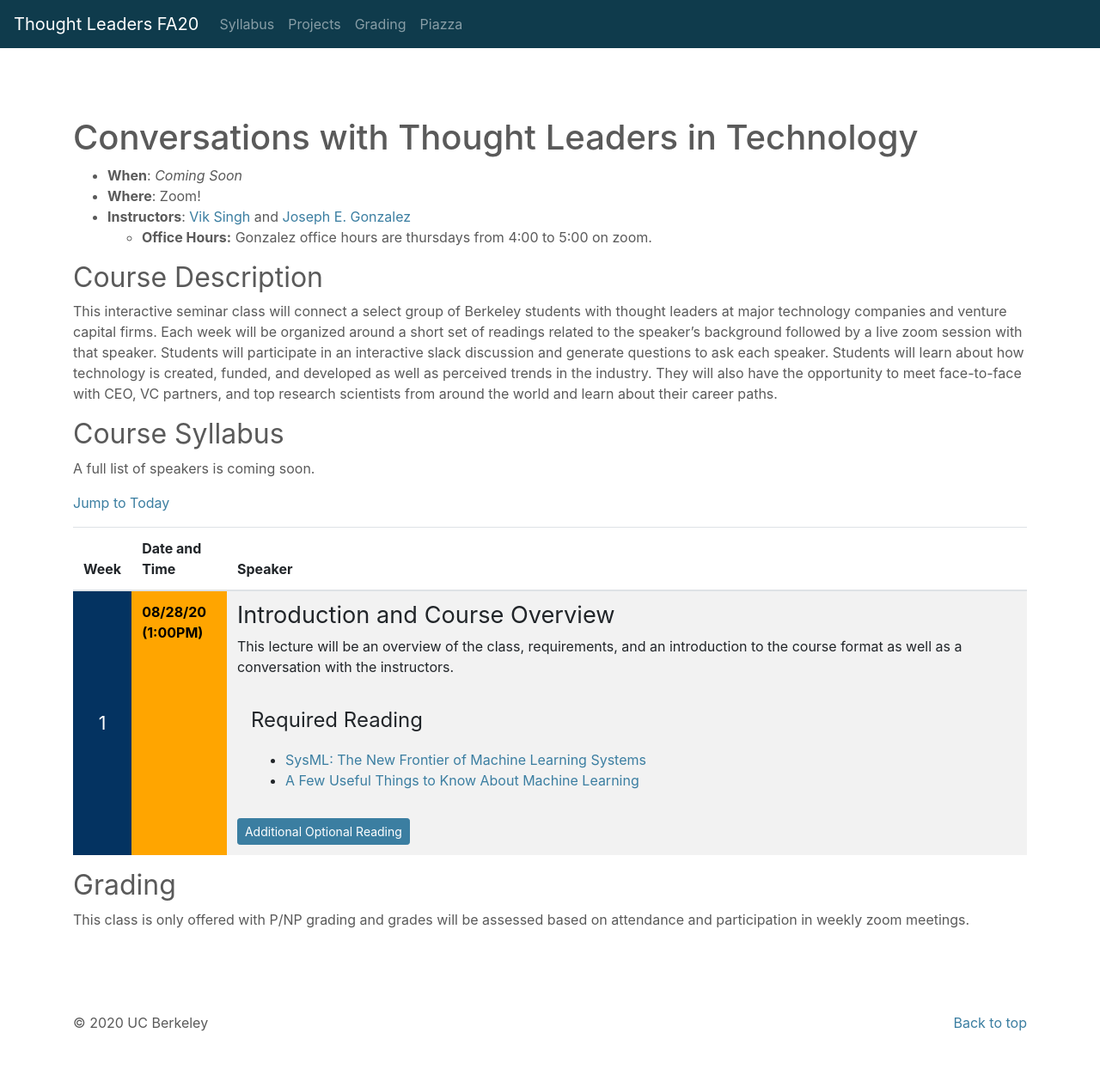
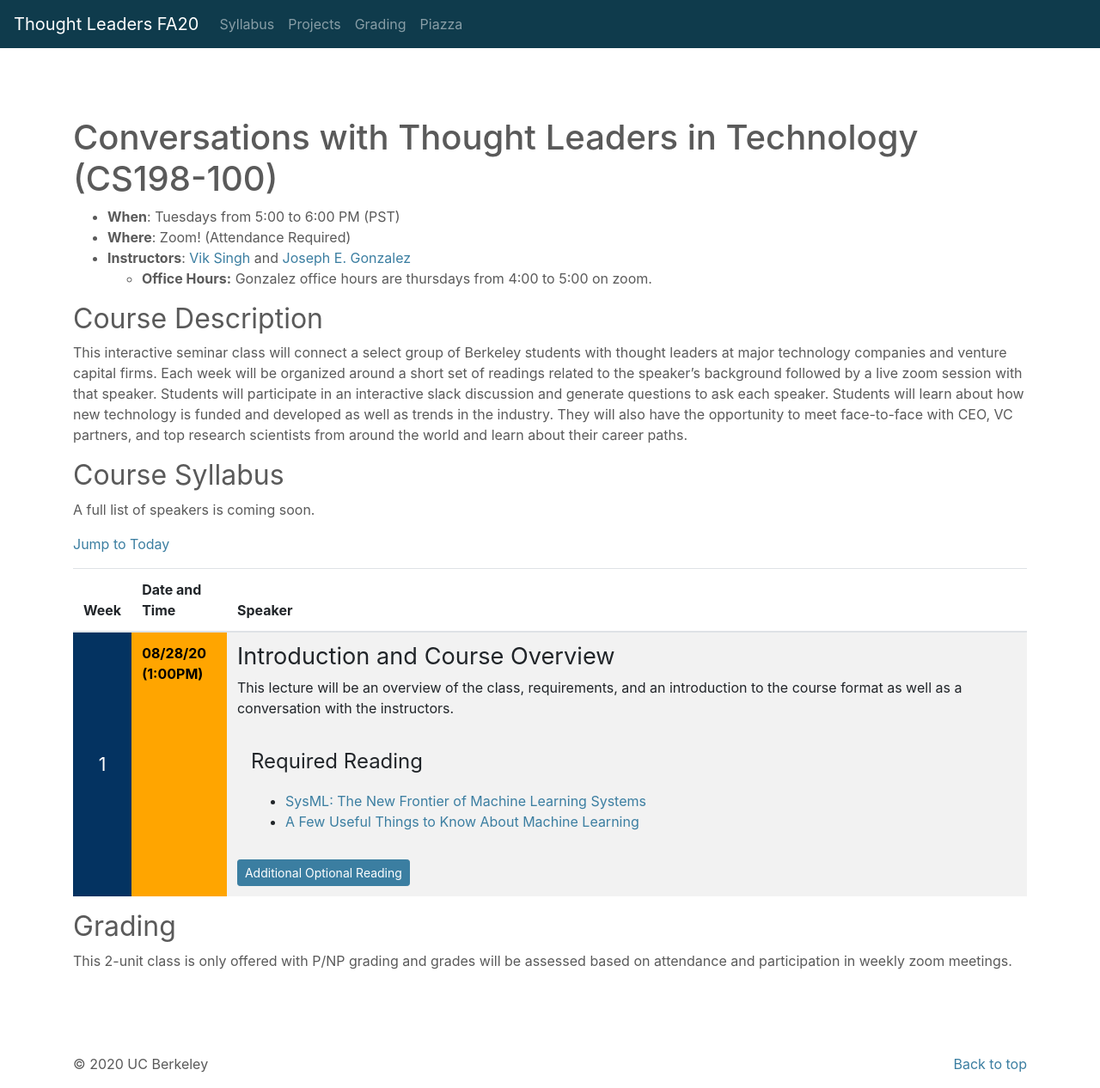
Before and after one commit to ucbrise/cs294-ai-sys-fa20, a Jekyll site: the page built from index.md, in a window 1280 px wide. Shown: the whole page at 86% size. Built offline with Jekyll 4.4.1, drawn with Linux system fonts in a browser that asks for light colours; nearby versions of some CDN libraries; our own code applies the rules of GitHub Pages for plain Markdown files; before the commit the page ends 1218 px from its top, so only the background shows below that.

Commit message:
Minor edits and updates to logistics.

```diff
--- a/index.md
+++ b/index.md
@@ -3,17 +3,17 @@ layout: default
 ---
 
 
-# Conversations with Thought Leaders in Technology
+# Conversations with Thought Leaders in Technology (CS198-100)
 
-* **When**: *Coming Soon*
-* **Where**: Zoom!
+* **When**: Tuesdays from 5:00 to 6:00 PM (PST)
+* **Where**: Zoom! (Attendance Required)
 * **Instructors**: [Vik Singh](https://www.linkedin.com/in/viksingh1/) and [Joseph E. Gonzalez](https://eecs.berkeley.edu/~jegonzal)
    * **Office Hours:** Gonzalez office hours are thursdays from 4:00 to 5:00 on zoom.
 
 
 ## Course Description
 
-This interactive seminar class will connect a select group of Berkeley students with thought leaders at major technology companies and venture capital firms.  Each week will be organized around a short set of readings related to the speaker’s background followed by a live zoom session with that speaker.  Students will participate in an interactive slack discussion and generate questions to ask each speaker.  Students will learn about how technology is created, funded, and developed as well as perceived trends in the industry.  They will also have the opportunity to meet face-to-face with CEO, VC partners, and top research scientists from around the world and learn about their career paths.
+This interactive seminar class will connect a select group of Berkeley students with thought leaders at major technology companies and venture capital firms.  Each week will be organized around a short set of readings related to the speaker’s background followed by a live zoom session with that speaker.  Students will participate in an interactive slack discussion and generate questions to ask each speaker.  Students will learn about how new technology is funded and developed as well as trends in the industry.  They will also have the opportunity to meet face-to-face with CEO, VC partners, and top research scientists from around the world and learn about their career paths.
 
 
 
@@ -76,7 +76,7 @@ This lecture will be an overview of the class, requirements, and an introduction
 
 ## Grading
 
-This class is only offered with P/NP grading and grades will be assessed based on attendance and participation in weekly zoom meetings.
+This 2-unit class is only offered with P/NP grading and grades will be assessed based on attendance and participation in weekly zoom meetings.
 
 
 
```
